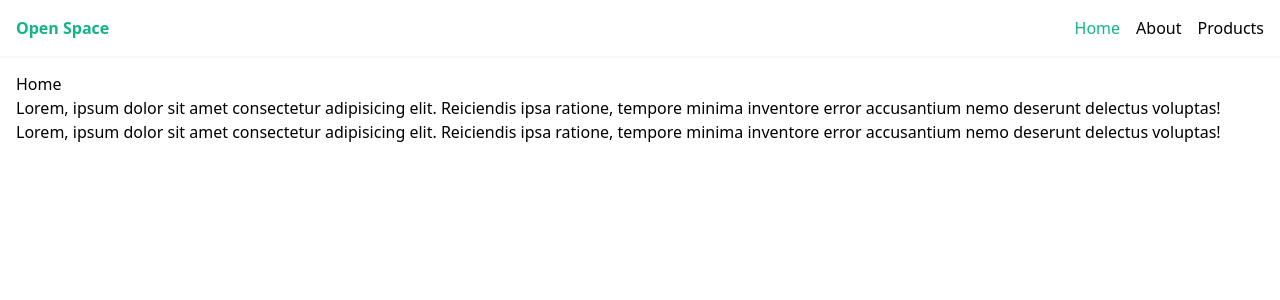
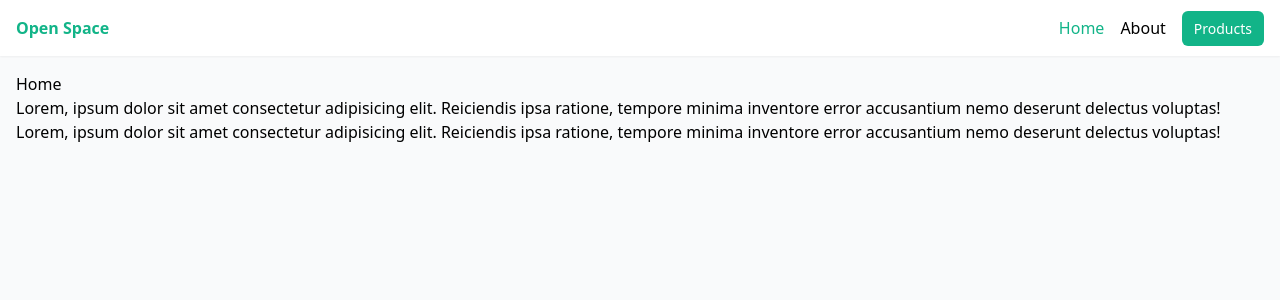
Before and after one commit to NNEUID/nuxt3-tailwind-app, a Nuxt app: page / in a window 1280 px wide. Shown: the top 300 px of the page. Built offline with nearby package versions, Linux system fonts and the light colour scheme.

Commit message:
add css classes to style navbar

```diff
--- /dev/null
+++ b/assets/css/tailwind.css
@@ -0,0 +1,13 @@
+@tailwind base;
+@tailwind components;
+@tailwind utilities;
+
+body {
+  @apply bg-gray-50;
+}
+
+@layer components {
+  .btn {
+    @apply bg-[#12b488] text-white px-3 py-2 rounded-md text-sm text-white;
+  }
+}
--- a/layouts/default.vue
+++ b/layouts/default.vue
@@ -11,7 +11,7 @@
             <NuxtLink to="/about">About</NuxtLink>
           </li>
           <li>
-            <NuxtLink to="/products">Products</NuxtLink>
+            <NuxtLink to="/products" class="btn">Products</NuxtLink>
           </li>
         </ul>
       </nav>
```
